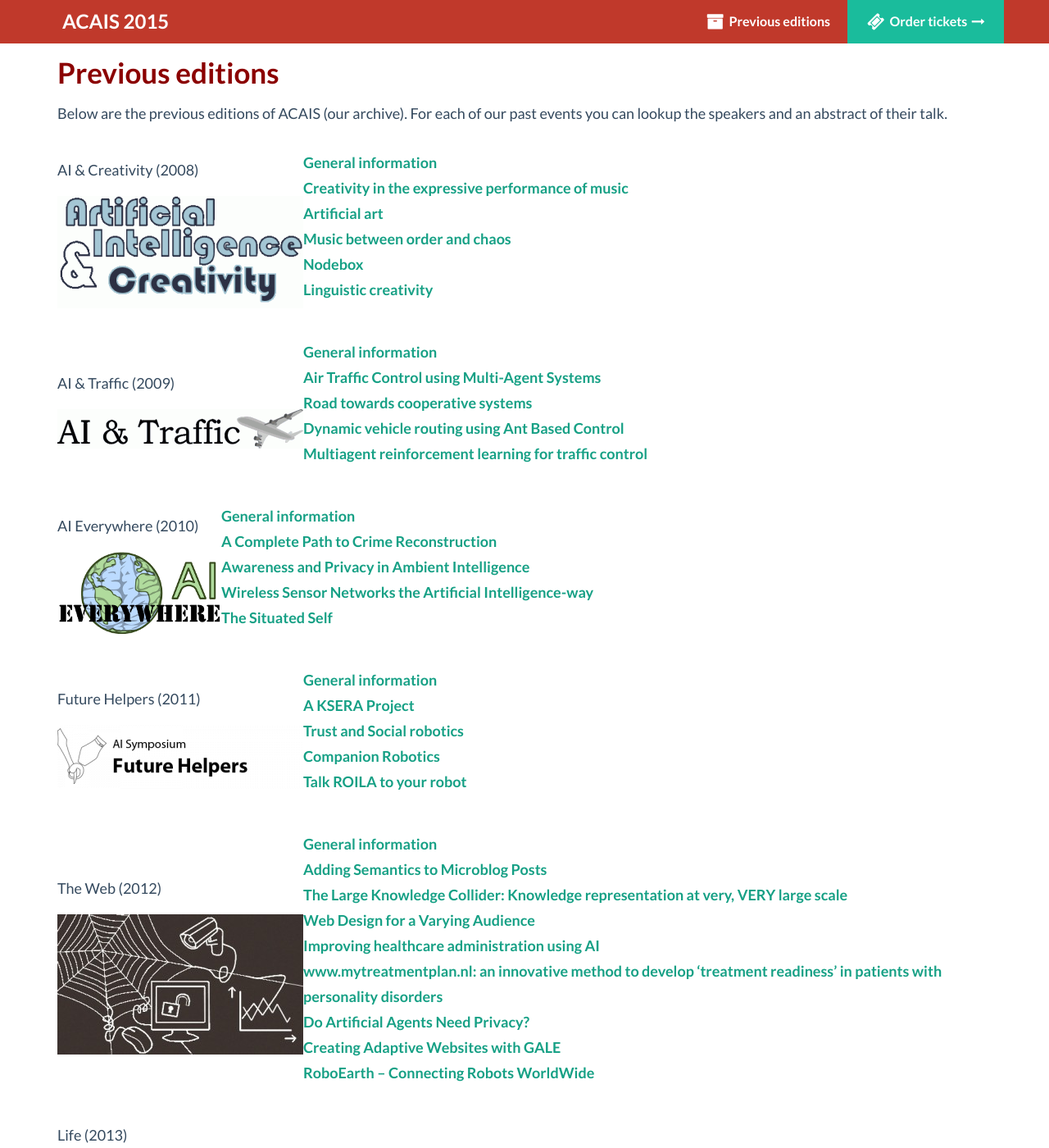
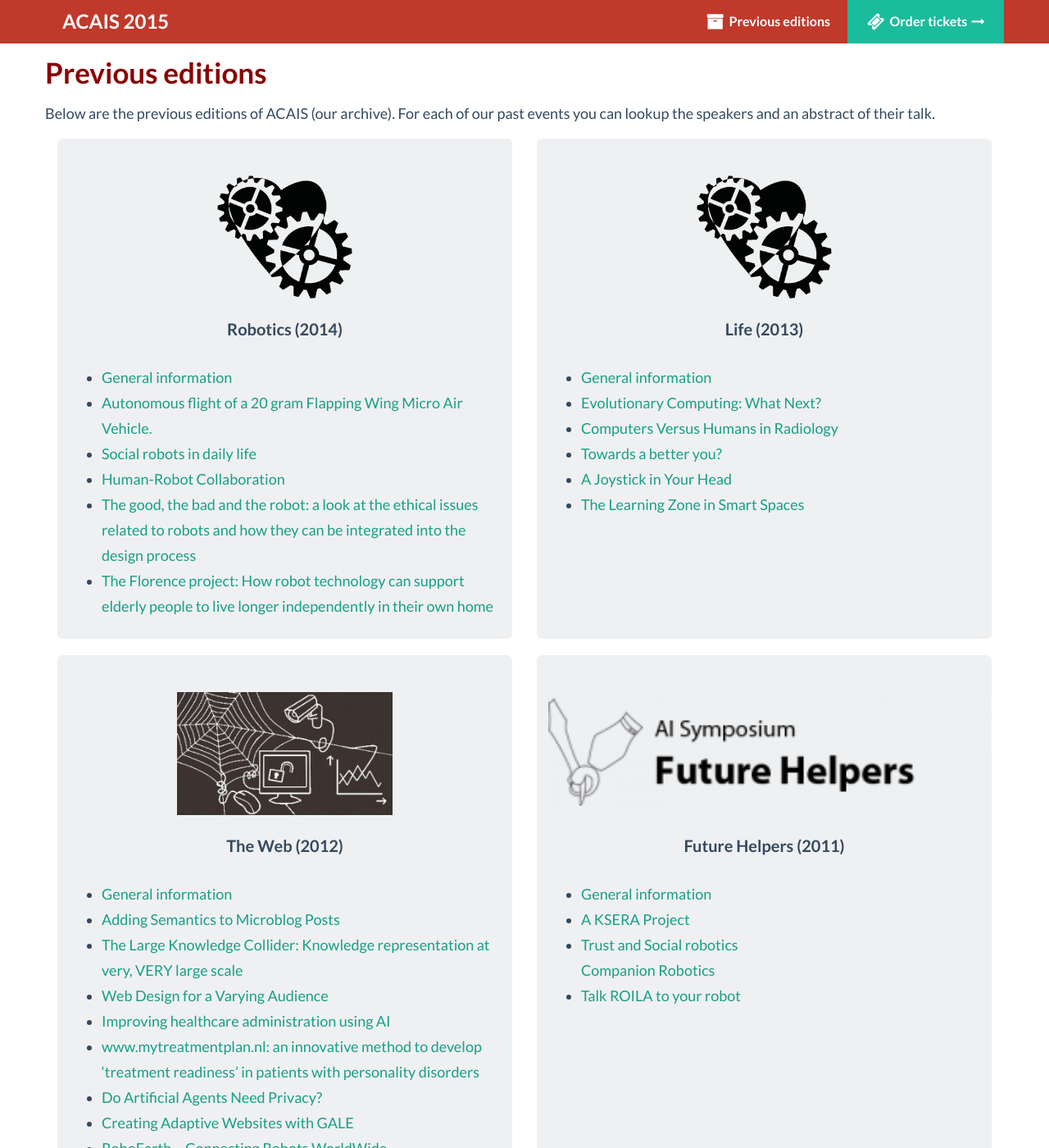
Before and after one commit to wouterbulten/acais-website, a Jekyll site: the page built from previous-editions.html, in a window 1280 px wide and 1400 px high. Shown: the whole window at 82% size. Built offline with Jekyll 4.4.1, drawn with Linux system fonts in a browser that asks for light colours; nearby versions of some CDN libraries; some of the changed text lies outside the part shown.

Commit message:
Layout pervious-editions pagina bijgewerkt

```diff
--- a/css/main.css
+++ b/css/main.css
@@ -100,6 +100,11 @@ body {
 .tile-features .tile {
     height: 500px;
 }
+
+.tile-features .tile2 {
+    height: 610px;
+}
+
 .tile-features .tile .btn {
     position: absolute;
     bottom: 10px;
--- a/previous-editions.html
+++ b/previous-editions.html
@@ -4,166 +4,134 @@ title: Previous editions
 ---
 <div class="container page">
 
-	<div class="row">
-		<div class="col-md-12">
-			<h1 class="title">Previous editions</h1>
-			<p>Below are the previous editions of ACAIS (our archive). For each of our past events you can lookup the speakers and an abstract of their talk.</p>
-		</div>
-	</div>
+    <div class="row">
+        <div>
+            <h1 class="title">Previous editions</h1>
+            <p>Below are the previous editions of ACAIS (our archive). For each of our past events you can lookup the speakers and an abstract of their talk.</p>
+        </div>
+    </div>
 
 
-    <p class="card">
-        <a href="/2008/">
-            <table>
-                <tr>
-                    <td>
-                        <p>AI &amp; Creativity (2008)</p>
-                        <p><img src="/img/2008/logo.png"></p>
-                    </td>
-                    <td>
-                        <dl>
-                            <dt><a href="/2008/">General information</a></dt>
-                            <dt><a href="/2008/creativity-in-the-expressive-performance-of-music/">Creativity in the expressive performance of music</a></dt>
-                            <dt><a href="/2008/artificial-art/">Artificial art</a></dt>
-                            <dt><a href="/2008/music-between-order-and-chaos/">Music between order and chaos</a></dt>
-                            <dt><a href="/2008/Nodebox/">Nodebox</a></li>
-                            <dt><a href="/2008/linguistic-creativity/">Linguistic creativity</a></dt>
-                        </dl>
-                    </td>
-                </tr>
-            </table>
-        </a>
-    </p>
-    <p class="card">
-        <a href="/2009/">
-            <table>
-                <tr>
-                    <td>
-                        <p>AI &amp; Traffic (2009)</p>
-                        <p><img src="/img/2009/logo.png"></p>
-                    </td>
-                    <td>
-                        <dl>
-                            <dt><a href="/2009/">General information</a></dt>
-                            <dt><a href="/2009/air-traffic-control-using-multi-agent-systems/">Air Traffic Control using Multi-Agent Systems</a></dt>
-                            <dt><a href="/2009/road-towards-cooperative-systems/">Road towards cooperative systems</a></dt>
-                            <dt><a href="/2009/dynamic-vehicle-routing-using-ant-based-control/">Dynamic vehicle routing using Ant Based Control</a></dt>
-                            <dt><a href="/2009/multiagent-reinforcement-learning-for-traffic-control/">Multiagent reinforcement learning for traffic control</a></dt>
-                        </dl>
-                    </td>
-                </tr>
-            </table>
-        </a>
-    </p>
-    <p class="card">
-        <a href="/2010/">
-            <table>
-                <tr>
-                    <td>
-                        <p>AI Everywhere (2010)</p>
-                        <p><img src="/img/2010/logo.png"></p>
-                    </td>
-                    <td>
-                        <dl>
-                            <dt><a href="/2010/">General information</a></dt>
-                            <dt><a href="/2010/a-complete-path-to-crime-reconstruction/">A Complete Path to Crime Reconstruction</a></dt>
-                            <dt><a href="/2010/awareness-and-privacy-in-ambient-intellegence/">Awareness and Privacy in Ambient Intelligence</a></dt>
-                            <dt><a href="/2010/wireless-sensor-networks-the-artificial-intelligence-way/">Wireless Sensor Networks the Artificial Intelligence-way</a></dt>
-                            <dt><a href="/2010/the-situated-self/">The Situated Self</a></dt>
-                        </dl>
-                    </td>
-                </tr>
-            </table></a>
-    </p>
-    <p class="card">
-        <a href="/2011/">
+    <div class="row tile-features">
+        <div class="col-md-6">
+            <div class="tile tile2">
+                <img class="tile-image" src="/img/2013/logo.png">
+                <h3 class="tile-title">Robotics (2014)</h3>
+                <p>
+                <ul class="text-left">
+                    <li><a href="/2014/">General information</a></li>
+                    <li><a href="/2014/autonomous-flight/">Autonomous flight of a 20 gram Flapping Wing Micro Air Vehicle.</a></li>
+                    <li><a href="/2014/social-robots-in-daily-life/">Social robots in daily life</a></li>
+                    <li><a href="/2014/human-robot-collaboration/">Human-Robot Collaboration</a></li>
+                    <li><a href="/2014/the-good-the-bad-and-the-robot/">The good, the bad and the robot: a look at the ethical issues related to robots and how they can be integrated into the design process</a></li>
+                    <li><a href="/2014/dietwieg-lowet/">The Florence project: How robot technology can support elderly people to live longer independently in their own home</a></li>
+                </ul>
+                </p>
+        </div>
+    </div>
 
-            <table>
-                <tr>
-                    <td>
-                        <p>Future Helpers (2011)</p>
-                        <p><img src="/img/2011/logo.png"></p>
-                    </td>
-                    <td>
-                        <dl>
-                            <dt><a href="/2011/">General information</a></dt>
-                            <dt><a href="/2011/ksera-project/">A KSERA Project</a></dt>
-                            <dt><a href="/2011/trust-and-social-robotics/">Trust and Social robotics</a></dt>
-                            <dt><a href="/2011/companion-robotics/">Companion Robotics</a></dt>
-                            <dt><a href="/2011/talk-roila-to-your-robot/">Talk ROILA to your robot</a></dt>
-                        </dl>
-                    </td>
-                </tr>
-            </table>
-        </a>
-    </p>
-    <p class="card">
-        <a href="/2012/">
-            <table>
-                <tr>
-                    <td>
-                        <p>The Web (2012)</p>
-                        <p><img src="/img/2012/logo.jpg"></p>
-                    </td>
-                    <td>
-                        <dl>
-                            <dt><a href="/2012/">General information</a></dt>
-                            <dt><a href="/2012/adding-semantics-to-microblog-posts/">Adding Semantics to Microblog Posts</a></dt>
-                            <dt><a href="/2012/the-large-knowledge-collider/">The Large Knowledge Collider: Knowledge representation at very, VERY large scale</a></dt>
-                            <dt><a href="/2012/web-design-for-a-varying-audience/">Web Design for a Varying Audience</a></dt>
-                            <dt><a href="/2012/improving-healthcare-administration-using-ai/">Improving healthcare administration using AI</a></dt>
-                            <dt><a href="/2012/treatment-readiness/">www.mytreatmentplan.nl: an innovative method to develop ‘treatment readiness’ in patients with personality disorders</a></dt>
-                            <dt><a href="/2012/do-artificial-agents-need-privacy/">Do Artificial Agents Need Privacy?</a></dt>
-                            <dt><a href="/2012/creating-adaptive-websites-with-gale/">Creating Adaptive Websites with GALE</a></dt>
-                            <dt><a href="/2012/roboearth-connecting-robots-worldwide/">RoboEarth – Connecting Robots WorldWide</a></dt>
-                        </dl>
-                    </td>
-                </tr>
-            </table>
-        </a>
-    </p>
-    <p class="card">
-        <a href="/2013/">
-            <table>
-                <tr>
-                    <td>
-                        <p>Life (2013)</p>
-                        <p><img src="/img/2013/logo.png"></p>
-                    </td>
-                    <td>
-                        <dl>
-                            <dt><a href="/2013/">General information</a></dt>
-                            <dt><a href="/2013/evolutionary-computing-what-next/">Evolutionary Computing: What Next?</a></dt>
-                            <dt><a href="/2013/computers-versus-humans-in-radiology/">Computers Versus Humans in Radiology</a></dt>
-                            <dt><a href="/2013/towards-a-better-you/">Towards a better you?</a></dt>
-                            <dt><a href="/2013/a-joystick-in-your-head/">A Joystick in Your Head</a></dt>
-                            <dt><a href="/2013/the-learning-zone-in-smart-spaces/">The Learning Zone in Smart Spaces</a></dt>
-                        </dl>
-                    </td>
-                </tr>
-            </table>
-        </a>
-    </p>
-    <p class="card">
-        <a href="/2014/">
-            <table>
-                <tr>
-                    <td>
-                        <p>Robotics (2014)</p>
-                        <p><img src="/img/2013/logo.png"></p>
-                    </td>
-                    <td>
-                        <dl>
-                            <dt><a href="/2014/">General information</a></dt>
-                            <dt><a href="/2014/autonomous-flight/">Autonomous flight of a 20 gram Flapping Wing Micro Air Vehicle.</a></dt>
-                            <dt><a href="/2014/social-robots-in-daily-life/">Social robots in daily life</a></dt>
-                            <dt><a href="/2014/human-robot-collaboration/">Human-Robot Collaboration</a></dt>
-                            <dt><a href="/2014/the-good-the-bad-and-the-robot/">The good, the bad and the robot: a look at the ethical issues related to robots and how they can be integrated into the design process</a></dt>
-                            <dt><a href="/2014/dietwieg-lowet/">The Florence project: How robot technology can support elderly people to live longer independently in their own home</a></dt>
-                        </dl>
-                    </td>
-                </tr>
-            </table>
-        </a>
-    </p>
+
+    <div class="col-md-6">
+        <div class="tile tile2">
+            <img class="tile-image" src="/img/2013/logo.png">
+            <h3 class="tile-title">Life (2013)</h3>
+            <p>
+            <ul class="text-left">
+                <li><a href="/2013/">General information</a></li>
+                <li><a href="/2013/evolutionary-computing-what-next/">Evolutionary Computing: What Next?</a></li>
+                <li><a href="/2013/computers-versus-humans-in-radiology/">Computers Versus Humans in Radiology</a></li>
+                <li><a href="/2013/towards-a-better-you/">Towards a better you?</a></li>
+                <li><a href="/2013/a-joystick-in-your-head/">A Joystick in Your Head</a></li>
+                <li><a href="/2013/the-learning-zone-in-smart-spaces/">The Learning Zone in Smart Spaces</a></li>
+            </ul>
+            </p>
+    </div>
 </div>
+
+
+<div class="col-md-6">
+    <div class="tile tile2">
+        <img class="tile-image" src="/img/2012/logo.jpg">
+        <h3 class="tile-title">The Web (2012)</h3>
+        <p>
+        <ul class="text-left">
+            <li><a href="/2012/">General information</a></li>
+            <li><a href="/2012/adding-semantics-to-microblog-posts/">Adding Semantics to Microblog Posts</a></li>
+            <li><a href="/2012/the-large-knowledge-collider/">The Large Knowledge Collider: Knowledge representation at very, VERY large scale</a></li>
+            <li><a href="/2012/web-design-for-a-varying-audience/">Web Design for a Varying Audience</a></li>
+            <li><a href="/2012/improving-healthcare-administration-using-ai/">Improving healthcare administration using AI</a></li>
+            <li><a href="/2012/treatment-readiness/">www.mytreatmentplan.nl: an innovative method to develop ‘treatment readiness’ in patients with personality disorders</a></li>
+            <li><a href="/2012/do-artificial-agents-need-privacy/">Do Artificial Agents Need Privacy?</a></li>
+            <li><a href="/2012/creating-adaptive-websites-with-gale/">Creating Adaptive Websites with GALE</a></li>
+            <li><a href="/2012/roboearth-connecting-robots-worldwide/">RoboEarth – Connecting Robots WorldWide</a></li>
+        </ul>
+        </p>
+</div>
+</div>
+
+<div class="col-md-6">
+    <div class="tile tile2">
+        <img class="tile-image" src="/img/2011/logo.png">
+        <h3 class="tile-title">Future Helpers (2011)</h3>
+        <p>
+        <ul class="text-left">
+            <li><a href="/2011/">General information</a></li>
+            <li><a href="/2011/ksera-project/">A KSERA Project</a></li>
+            <li><a href="/2011/trust-and-social-robotics/">Trust and Social robotics</a></li>
+            <il><a href="/2011/companion-robotics/">Companion Robotics</a></li>
+            <li><a href="/2011/talk-roila-to-your-robot/">Talk ROILA to your robot</a></li>
+        </ul>
+        </p>
+</div>
+</div>
+
+<div class="col-md-6">
+    <div class="tile tile2">
+        <img class="tile-image" src="/img/2010/logo.png">
+        <h3 class="tile-title">AI Everywhere (2010)</h3>
+        <p>
+        <ul class="text-left">
+            <li><a href="/2010/">General information</a></li>
+            <li><a href="/2010/a-complete-path-to-crime-reconstruction/">A Complete Path to Crime Reconstruction</a></li>
+            <li><a href="/2010/awareness-and-privacy-in-ambient-intellegence/">Awareness and Privacy in Ambient Intelligence</a></li>
+            <li><a href="/2010/wireless-sensor-networks-the-artificial-intelligence-way/">Wireless Sensor Networks the Artificial Intelligence-way</a></li>
+            <li><a href="/2010/the-situated-self/">The Situated Self</a></li>
+        </ul>
+        </p>
+</div>
+</div>
+
+<div class="col-md-6">
+    <div class="tile tile2">
+        <img class="tile-image" src="/img/2009/logo.png" width="60%">
+        <h3 class="tile-title">AI &amp; Traffic (2009)</h3>
+        <p>
+        <ul class="text-left">
+            <li><a href="/2009/">General information</a></li>
+            <li><a href="/2009/air-traffic-control-using-multi-agent-systems/">Air Traffic Control using Multi-Agent Systems</a></li>
+            <li><a href="/2009/road-towards-cooperative-systems/">Road towards cooperative systems</a></li>
+            <li><a href="/2009/dynamic-vehicle-routing-using-ant-based-control/">Dynamic vehicle routing using Ant Based Control</a></li>
+            <li><a href="/2009/multiagent-reinforcement-learning-for-traffic-control/">Multiagent reinforcement learning for traffic control</a></li>
+        </ul>
+        </p>
+</div>
+</div>
+
+<div class="col-md-6">
+    <div class="tile tile2">
+        <img class="tile-image" src="/img/2008/logo.png">
+        <h3 class="tile-title">AI &amp; Creativity (2008)</h3>
+        <p>
+        <ul class="text-left">
+            <li><a href="/2008/">General information</a></li>
+            <li><a href="/2008/creativity-in-the-expressive-performance-of-music/">Creativity in the expressive performance of music</a></li>
+            <li><a href="/2008/artificial-art/">Artificial art</a></li>
+            <li><a href="/2008/music-between-order-and-chaos/">Music between order and chaos</a></li>
+            <li><a href="/2008/Nodebox/">Nodebox</a></li>
+            <li><a href="/2008/linguistic-creativity/">Linguistic creativity</a></li>
+        </ul>
+        </p>
+</div>
+</div>
+</div>
+</div>
```
